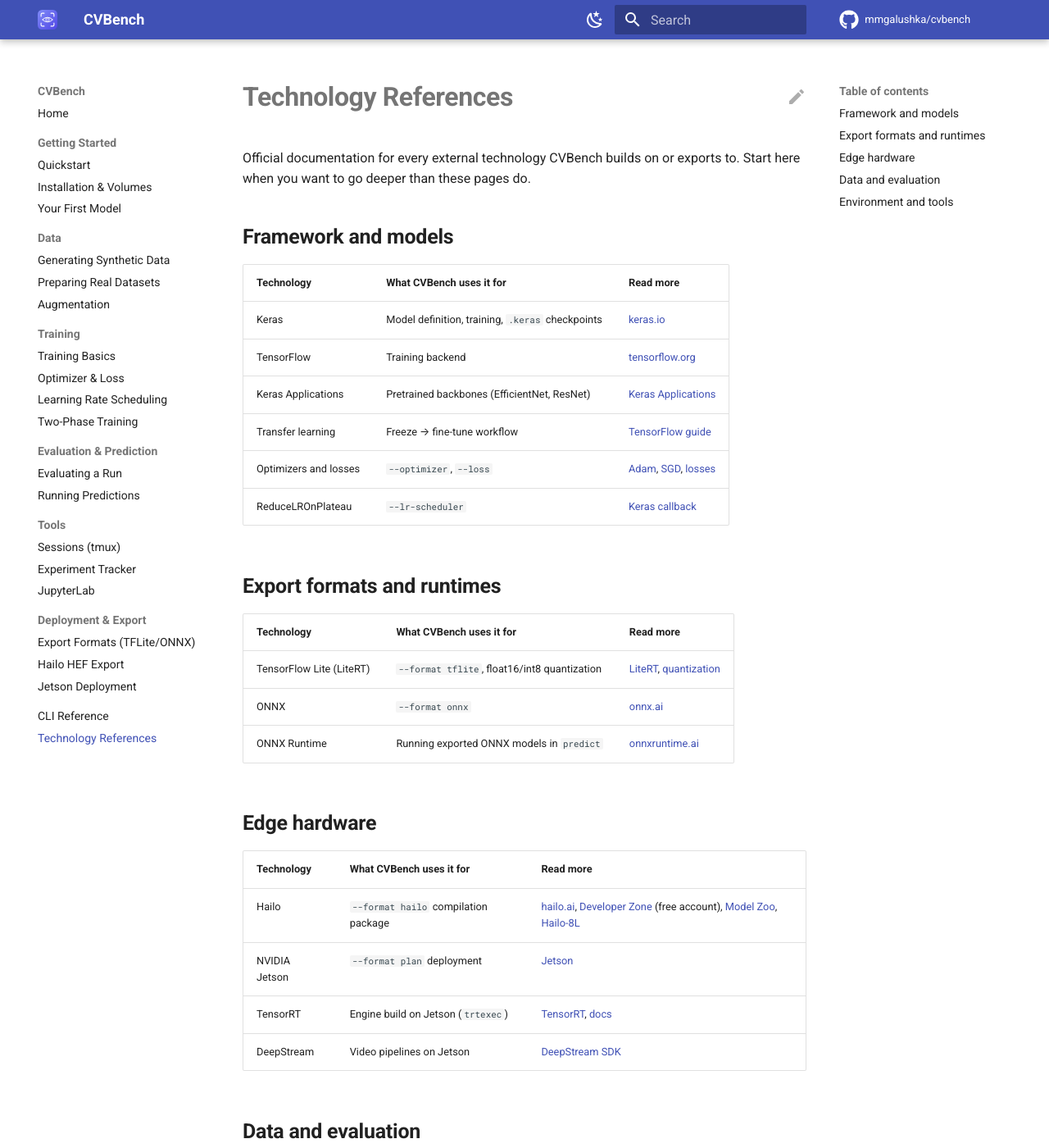
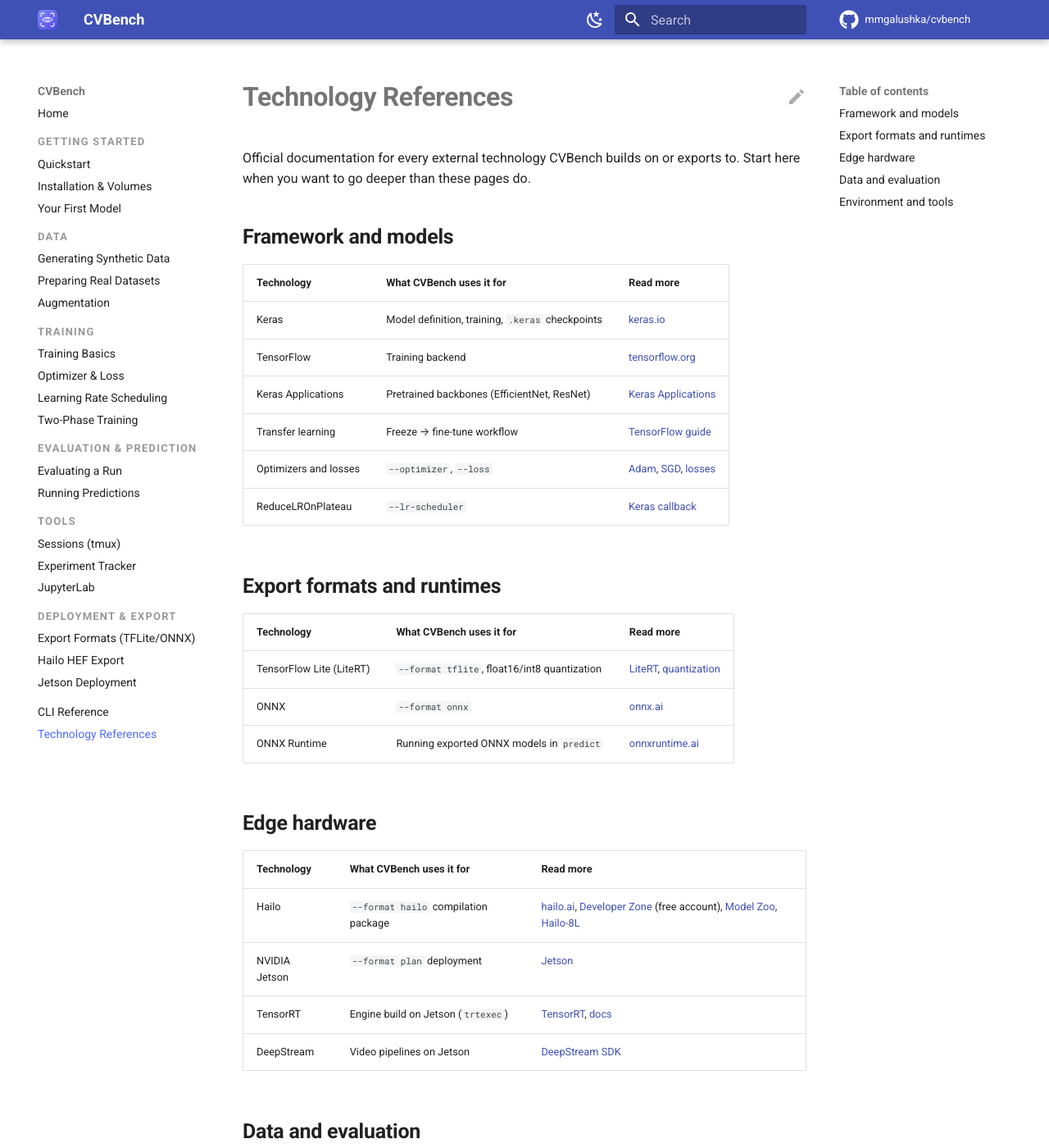
Before and after one commit to mmgalushka/cvbench, an MkDocs documentation site: the page built from docs/references.md, in a window 1280 px wide and 1400 px high. Shown: the whole window at 82% size. Built offline with MkDocs 1.6.1 and Material for MkDocs 9.7.7, drawn with Linux system fonts in a browser that asks for light colours; comment, search, counter and statistics services are not loaded.

Commit message:
docs: style sidebar section labels as headings and highlight active page

```diff
--- a/docs/stylesheets/extra.css
+++ b/docs/stylesheets/extra.css
@@ -80,3 +80,22 @@
   background: linear-gradient(180deg, var(--md-default-bg-color) 0%, var(--md-code-bg-color) 100%);
   border-radius: 0.6rem;
 }
+
+/* Sidebar: section labels read as static headings; the current page stands out. */
+@media screen and (min-width: 76.25em) {
+  .md-nav--primary .md-nav__item--section > label.md-nav__link {
+    font-size: 0.65rem;
+    font-weight: 700;
+    letter-spacing: 0.06rem;
+    text-transform: uppercase;
+    color: var(--md-default-fg-color--light);
+    opacity: 0.75;
+    cursor: default;
+    pointer-events: none;
+    margin-top: 0.9rem;
+  }
+}
+
+.md-nav--primary .md-nav__link--active:not(.md-nav__item--section > label) {
+  color: var(--md-accent-fg-color);
+}
```
